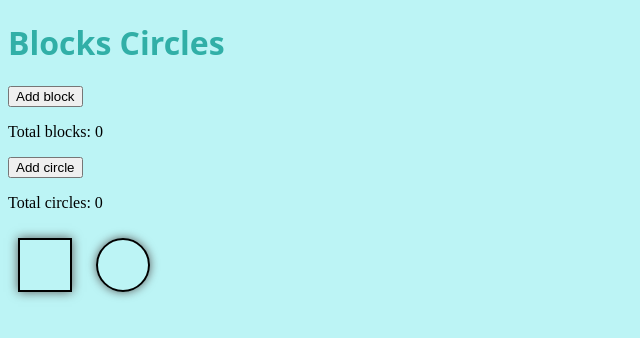
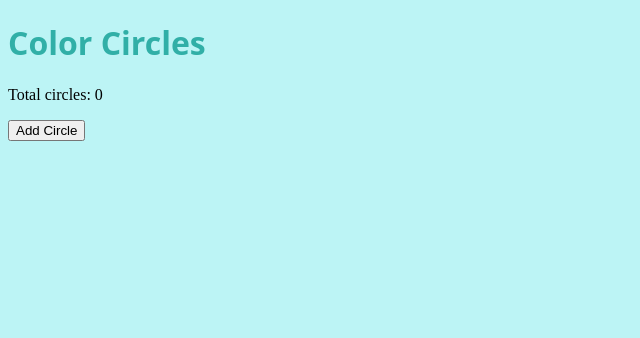
Before and after one commit to aleleyva10/color-blocks2, a plain HTML site: page index.html in a window 1280 px wide. Shown: the whole page, without its empty margins (0-640 px from the left). Drawn offline with Linux system fonts and the light colour scheme.

Commit message:
new changes

```diff
--- a/index.html
+++ b/index.html
@@ -3,28 +3,21 @@
 
 <head>
   <meta charset="utf-8">
-  <title>Blocks and Circles</title>
+  <title>Color Circles</title>
   <script src="jquery.min.js" charset="utf-8"></script>
   <script src="scripts.js" charset="utf-8"></script>
   <link rel="stylesheet" href="main.css">
 </head>
 
 <body>
-  <h1>Blocks Circles</h1>
+  <h1>Color Circles</h1>
   <header>
-    <div class="button">
-      <button id="blockButton" type="button" name="button">Add block</button>
-      <p>Total blocks: <span id="blocks">0</span></p>
-    </div>
-    <div class="button">
-      <button id="circleButton" type="button" name="button">Add circle</button>
+    <div id="button">
       <p>Total circles: <span id="circles">0</span></p>
+      <button type="button" name="button" id="circleButton">Add Circle</button>
     </div>
   </header>
-  <main class="blocks">
-    <!--Blocks will go here -->
-  </main>
-  <main class="circles">
+  <main>
     <!--Circles will go here -->
   </main>
 </body>
--- a/main.css
+++ b/main.css
@@ -6,20 +6,16 @@ h1 {
   color:#31afa7;
 }
 
-.blocks {
-  border: 2px black solid;
-  height: 50px;
-  width: 50px;
+main > div {
+  border: 1px black solid;
+  height: 80px;
+  width: 80px;
   display: inline-block;
+  border-radius: 40px;
   margin: 10px;
   box-shadow: 0px 0px 10px #5c5c5c;
 }
-.circles {
-  border: 2px black solid;
-  height: 50px;
-  width: 50px;
-  display: inline-block;
-  border-radius: 30px;
-  margin: 10px;
-  box-shadow: 0px 0px 10px #5c5c5c;
+
+main {
+  margin: 20px;
 }
--- a/scripts.js
+++ b/scripts.js
@@ -1,3 +1,5 @@
+console.log('jQuery sourced');
+
 $(onReady);
 
 function randomNumber(min, max) {
@@ -11,26 +13,28 @@ $(onReady);
   return 'rgb(' + r + ', ' + g + ', ' + b + ')';
 }
 
-
-  var deleteBoxCircle = function() {
-    $(this).parent().remove();
-    console.log('deleted box or circle');
+var addCircle = function() {
+  var $block = ('<div style="background-color:' + rgbValue() + '"></div>');
+  $('main').append($block);
+  updateCounters();
 };
 
 
-  var addBlock = function() {
-    var $block = ('<div style="background-color: ' + rgbValue() + '"></div>');
-    $('.blocks').append($block);
-  };
-
-  var addCircle = function() {
-    var $circle = ('<div style="background-color: ' + rgbValue() + '"></div>');
-    $('.circles').append($circle);
+var deleteCircle = function() {
+  console.log('deleted circle');
+  $(this).remove();
+  updateCounters();
 };
 
 
+var updateCounters = function() {
+  console.log('in updateCounters');
+
+  $('#circles').text($('div').length);
+
+};
+
 function onReady() {
-    $('#blockButton').on("click", addBlock);
-    $('#circleButton').on("click", addCircle);
-    $('main').on('click', deleteBoxCircle);
+  $('button').on('click', addCircle);
+  $('main').on('click', 'div', deleteCircle);
 }
```
Lines whose indentation alone changed are shown as unchanged.
